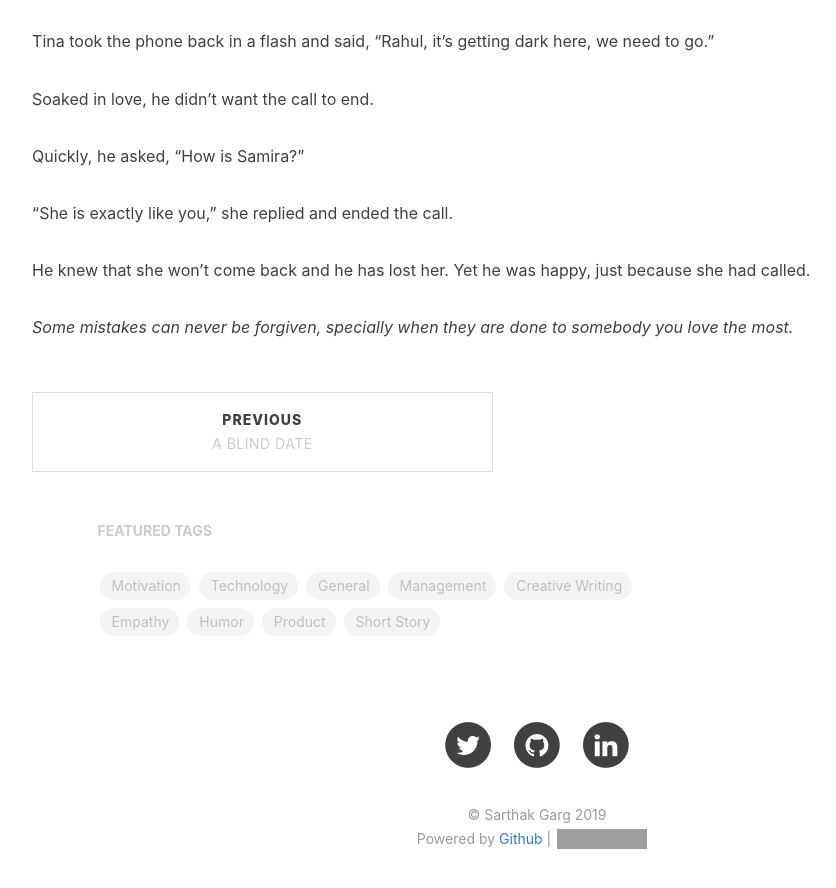
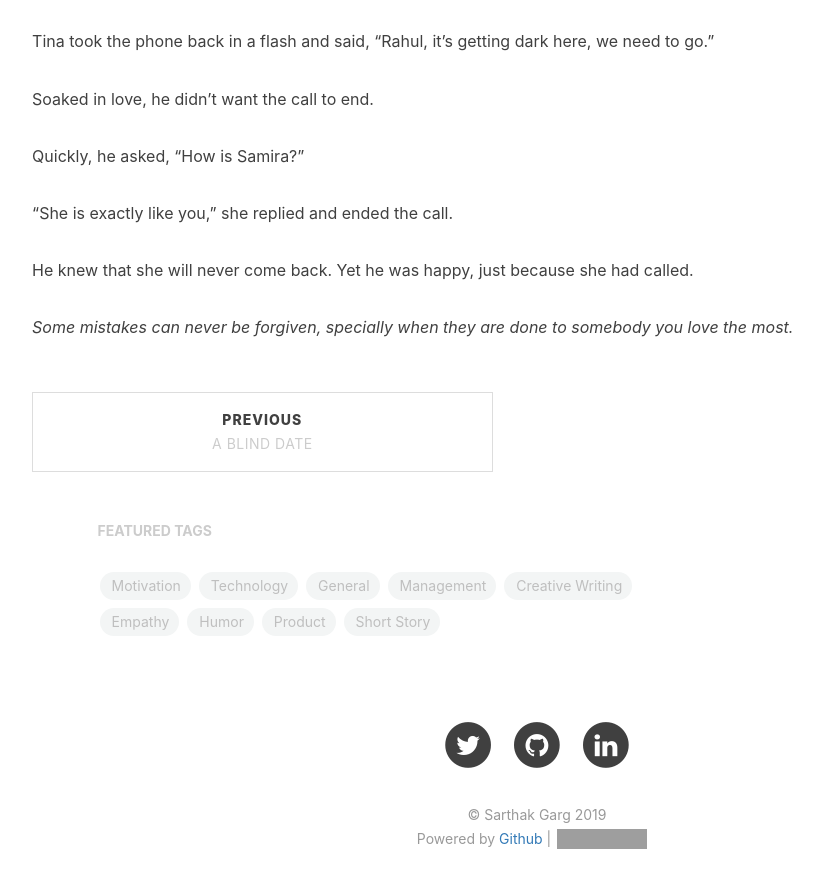
Before and after one commit to gargsaar/singlepage_website_ni, a Jekyll site: the page built from _posts/2019-09-04-i-am-glad-you-called.markdown, in a window 1280 px wide and 900 px high, scrolled down 1819 px. Shown: the top 888 px of the window, without its empty margins (103-939 px from the left). Built offline with Jekyll 4.4.1, drawn with Linux system fonts in a browser that asks for light colours; nearby versions of some CDN libraries; grey boxes are pictures that could not be loaded.

Commit message:
Update 2019-09-04-i-am-glad-you-called.markdown

```diff
--- a/_posts/2019-09-04-i-am-glad-you-called.markdown
+++ b/_posts/2019-09-04-i-am-glad-you-called.markdown
@@ -59,6 +59,6 @@ Quickly, he asked, "How is Samira?"
 
 "She is exactly like you," she replied and ended the call.
 
-He knew that she won’t come back and he has lost her. Yet he was happy, just because she had called.
+He knew that she will never come back. Yet he was happy, just because she had called.
 
 *Some mistakes can never be forgiven, specially when they are done to somebody you love the most.*
```
